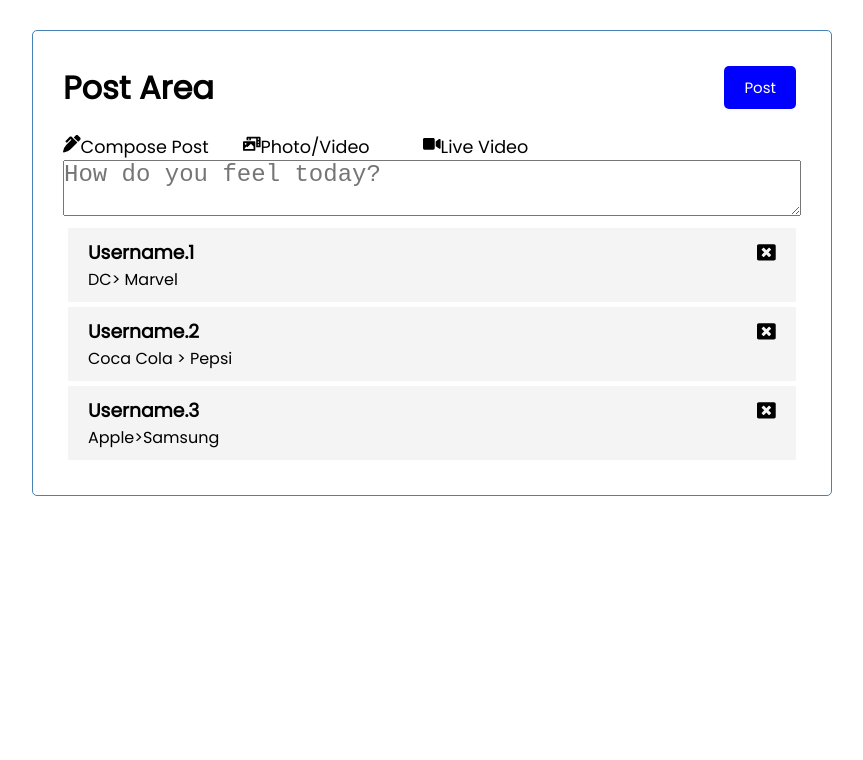
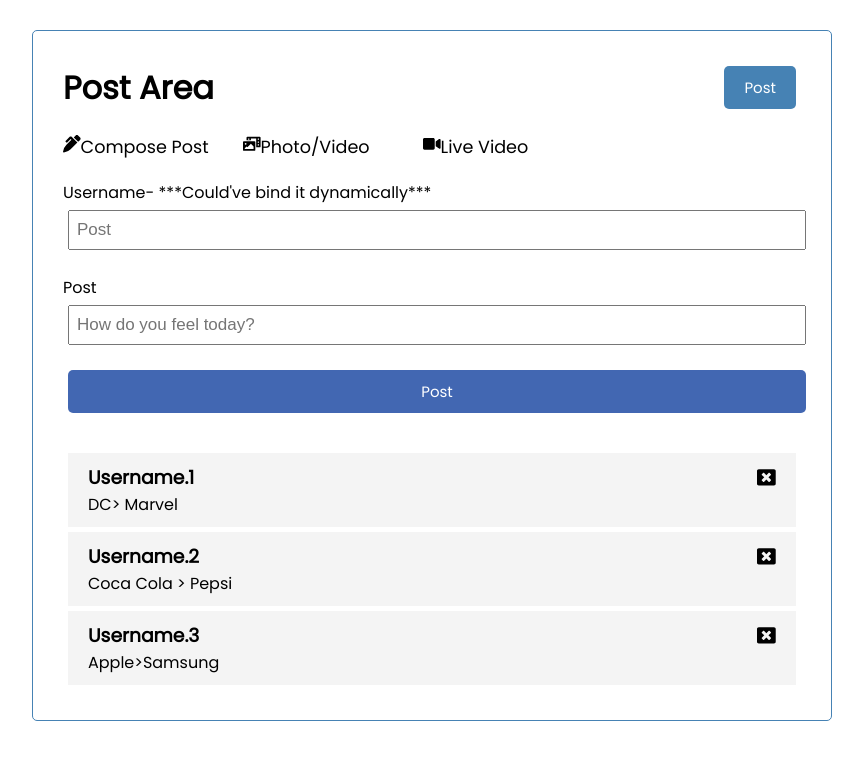
Before and after one commit to manassarma13/Facebook-Posts-Handler, a React (Create React App) app: page / in a window 1280 px wide. Shown: the top 760 px of the page, without its empty margins (208-1071 px from the left). Built offline with nearby package versions, Linux system fonts and the light colour scheme.

Commit message:
third commit

```diff
--- a/src/App.js
+++ b/src/App.js
@@ -1,6 +1,7 @@
 import { useState } from "react"
 import Header from "./components/Header";
 import Posts from "./components/Posts";
+import AddPost from "./components/AddPost";
 
 function App() {
 
@@ -25,6 +26,12 @@ function App() {
 
     ])
 
+    const addPost = (post) => {
+      const id = Math.floor (Math.random() * 10000)+1
+      const newPost = {id,...post}
+      setPosts([...posts,newPost])
+    }
+
     const deletePost =(id) => {
       console.log('Deleted',id)
       setPosts(posts.filter((post)=> post.id !== id))
@@ -33,6 +40,7 @@ function App() {
   return (
     <div className="container">
         <Header/>
+        <AddPost onAdd= {addPost}/>
         {posts.length > 0 ? <Posts posts= {posts} onDelete={deletePost}/>: 'Empty feed'}
     </div>
   );
--- /dev/null
+++ b/src/components/AddPost.js
@@ -0,0 +1,45 @@
+import { useState } from "react"
+
+const AddPost = ({onAdd}) => {
+
+    const [text, setText] = useState('')
+    const [write, setWrite] = useState('')
+
+    const onSubmit = (e) => {
+        e.preventDefault()
+
+        if(!text){
+            alert('Please add a task')
+            return
+        }
+        onAdd({text, write})
+        setText('')
+        setWrite('')
+    }
+
+    return (
+      <form className='add-form' onSubmit={onSubmit}>
+      <div className='form-control'>
+        <label>Username- ***Could've bind it dynamically***</label>
+        <input
+          type='text'
+          placeholder='Post'
+          value={text}
+          onChange={(e) => setText(e.target.value)}
+        />
+      </div>
+      <div className='form-control'>
+        <label>Post</label>
+        <input
+          type='text'
+          placeholder='How do you feel today?'
+          value={write}
+          onChange={(e) => setWrite(e.target.value)}
+        />
+      </div>
+      <input type='submit' value='Post' className='btn btn-block' />
+        </form>
+    )
+}
+
+export default AddPost
--- a/src/components/Header.js
+++ b/src/components/Header.js
@@ -13,13 +13,12 @@ const Header = ({title}) => {
         <div>
         <header className = 'header'>
             <h1 style= {headingStyle}> {title} </h1>
-            <Button color='blue' text='Post' onClick= {onClick}/>
+            <Button backgroundColor='#4267B2' text='Post' onClick= {onClick}/>
         </header>
         <div className="headYo1"><p><FaPenAlt/>Compose Post</p></div>
         <div className="headYo1"><p><FaPhotoVideo/>Photo/Video</p></div>
         <div className="headYo1"><p><FaVideo/>Live Video</p></div>
 
-        <div><textarea className="txtArea" rows="2" cols="50" placeholder="How do you feel today?"></textarea></div>
         </div>
 
 
--- a/src/index.css
+++ b/src/index.css
@@ -52,6 +52,8 @@ body {
 .btn-block {
   display: block;
   width: 100%;
+  color: #fff;
+  background-color: #4267B2;
 }
 
 .post {
```
